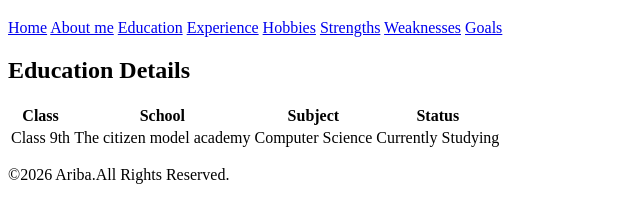
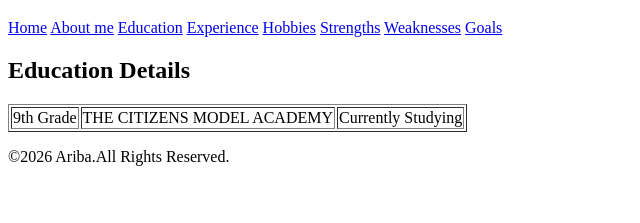
Before and after one commit to aribashakil568-art/Portfolio-Assignment, a plain HTML site: page education.html in a window 1280 px wide. Shown: the part 61-284 px from the top of the page, without its empty margins (0-640 px from the left). Drawn offline with Linux system fonts and the light colour scheme.

Commit message:
Update education.html

```diff
--- a/education.html
+++ b/education.html
@@ -20,20 +20,15 @@
     <main>
         <section>
             <h2>Education Details</h2>
-            <table>
-                <tr>
-                    <th>Class</th>
-                    <th>School</th>
-                    <th>Subject</th>
-                    <th>Status</th>
-                </tr>
-                <tr>
-                    <td>Class 9th</td>
-                    <td>The citizen model academy</td>
-                    <td>Computer Science</td>
-                    <td>Currently Studying</td>
-                </tr>
-            </table>
+            <table border="1">
+    <tr>
+        <td>9th Grade</td>
+        <td>THE CITIZENS MODEL ACADEMY</td>
+        <td>Currently Studying</td>
+    </tr>
+
+
+</table>
          </section>
     </main>
     <footer>
```
